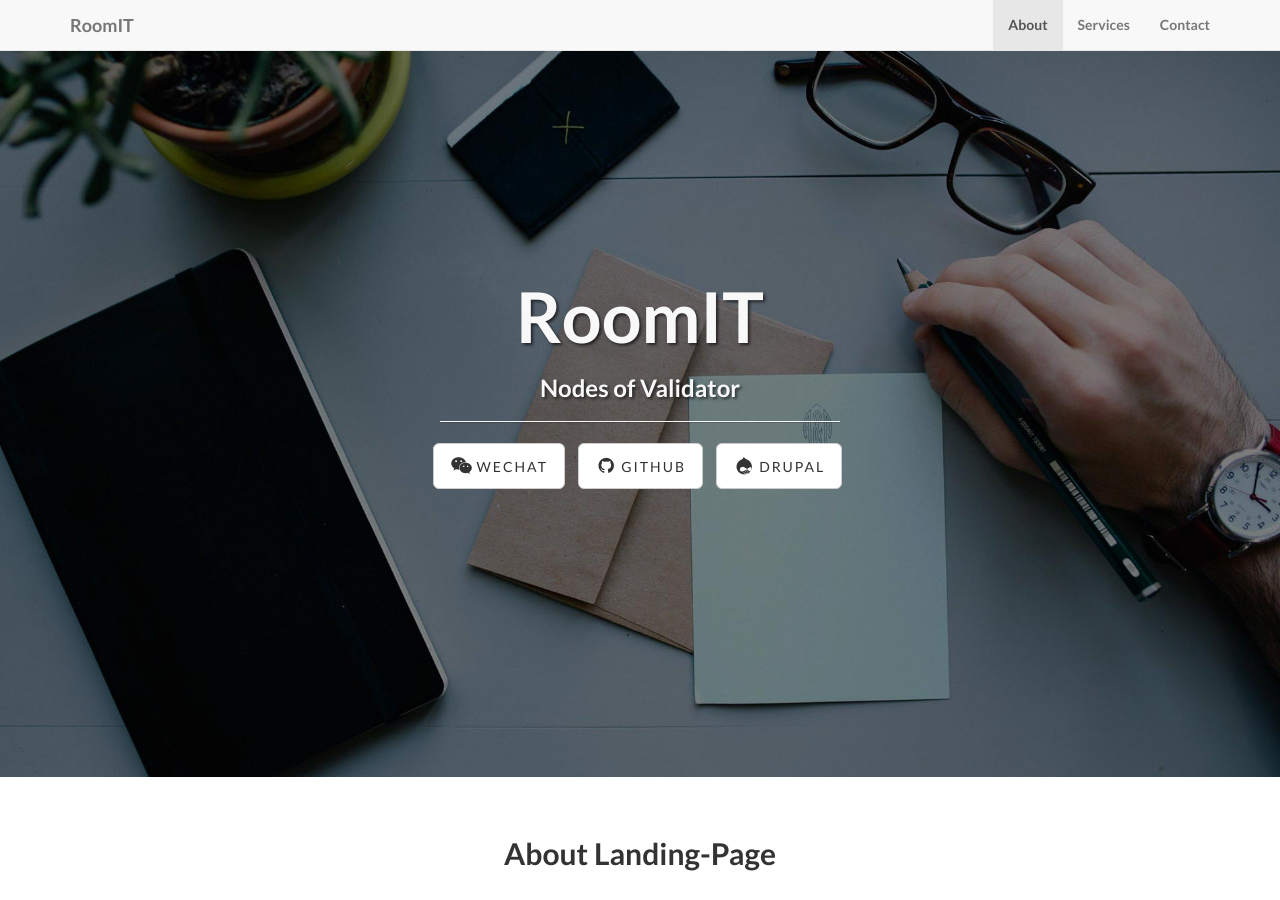
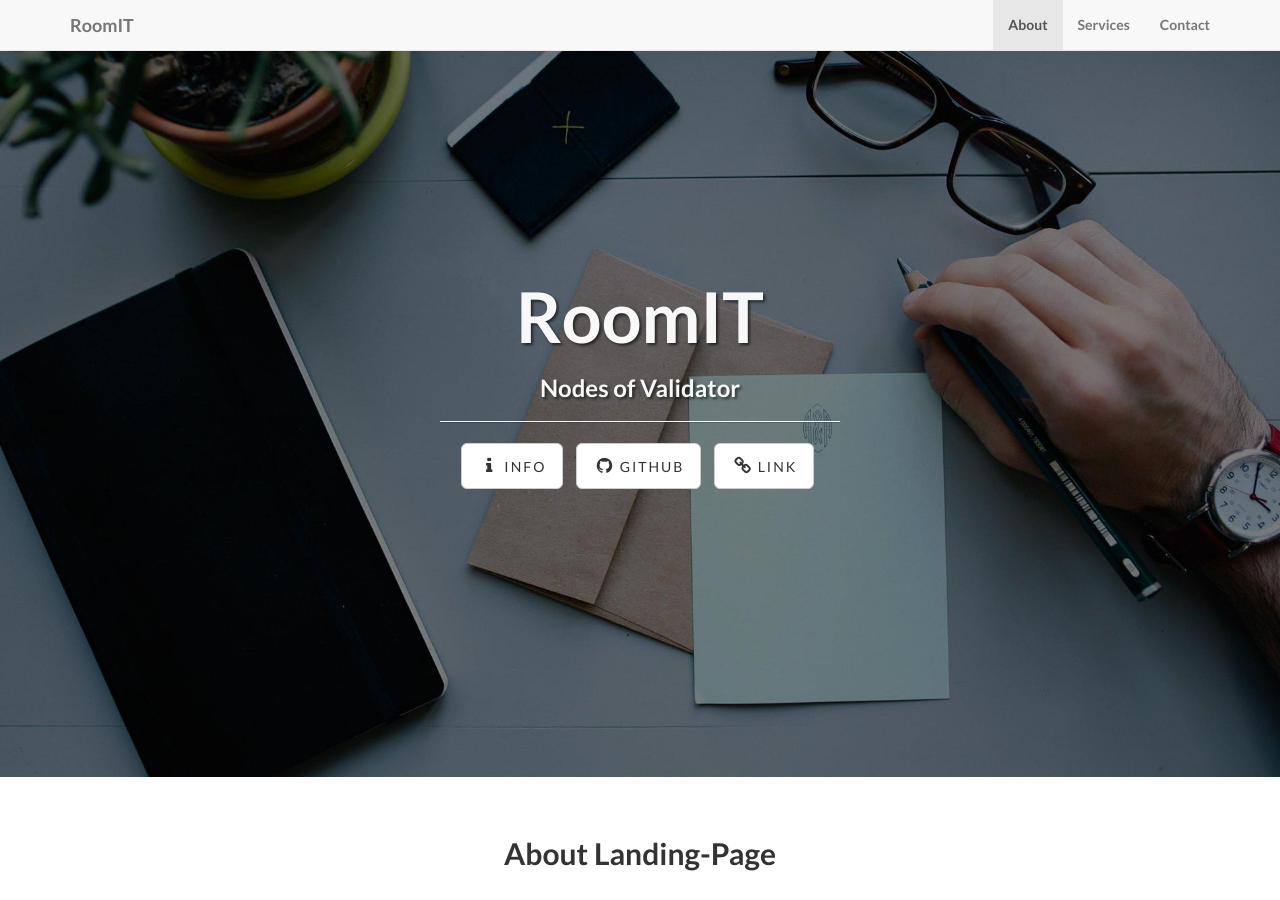
Before and after one commit to roomit-xyz/stake.roomit.xyz, a Jekyll site: the page built from index.html, in a window 1280 px wide and 900 px high. Built offline with Jekyll 4.4.1, drawn with Linux system fonts in a browser that asks for light colours.

Commit message:
fixing issue

```diff
--- a/_config.yml
+++ b/_config.yml
@@ -24,9 +24,9 @@ permalink: pretty
 # ----------------------- #
 
 social:
-  - title: wechat
+  - title: info
     url: https://t.me/roomit_nym
   - title: github
     url: https://github.com/luneareth/stake.roomit.xyz
-  - title: drupal
+  - title: link
     url: https://stake.roomit.xyz
```
